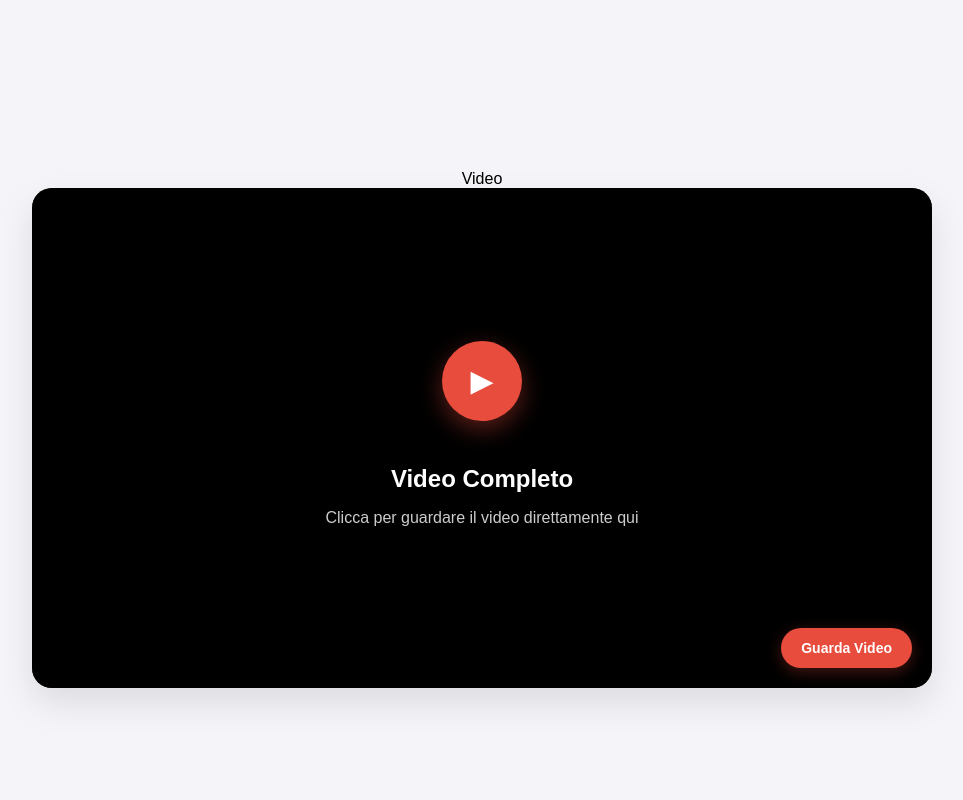
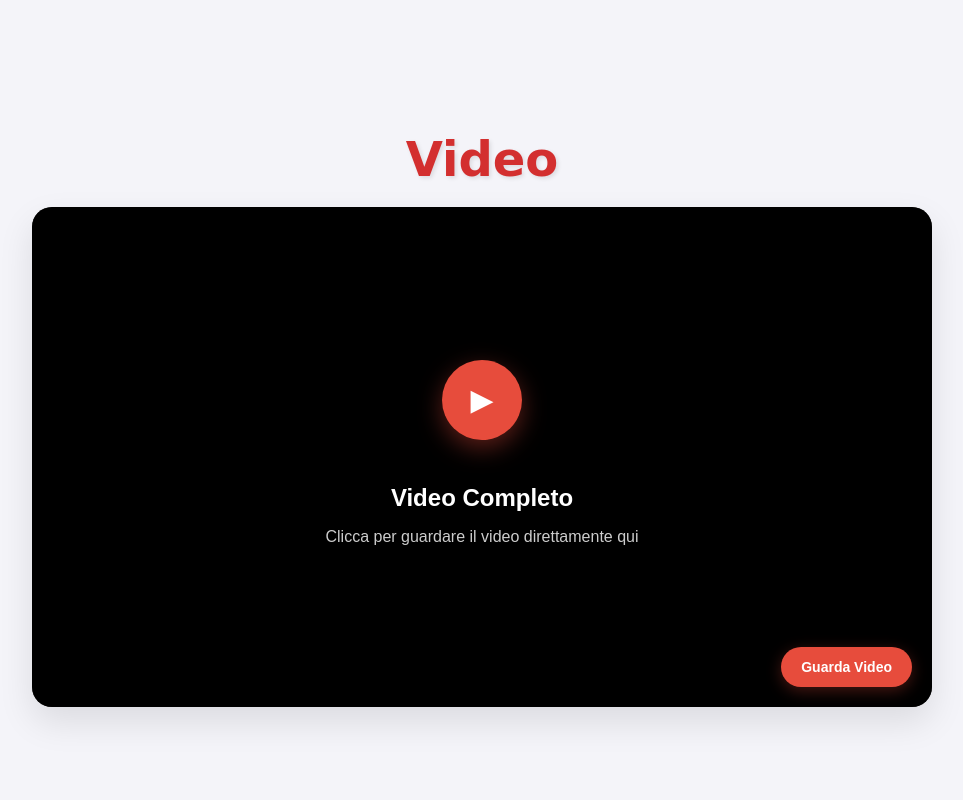
Before and after one commit to cderosa03/CucinaArte, a plain HTML site: page index.html in a window 1280 px wide. Shown: the part 2320-3120 px from the top of the page, without its empty margins (158-1121 px from the left). Drawn offline with Linux system fonts and the light colour scheme; a web font is replaced by a local one.

Commit message:
titolo video

```diff
--- a/index.html
+++ b/index.html
@@ -209,7 +209,7 @@
     </section>
 
     <section id="video" class="video-section">
-        <h2></h2> Video </h2>
+        <h2> Video </h2>
         <div class="video-container">
             <div class="video-wrapper">
                 <!-- Overlay personalizzato -->
```
Also changed, not shown: stile.css (+5 -5 lines).
